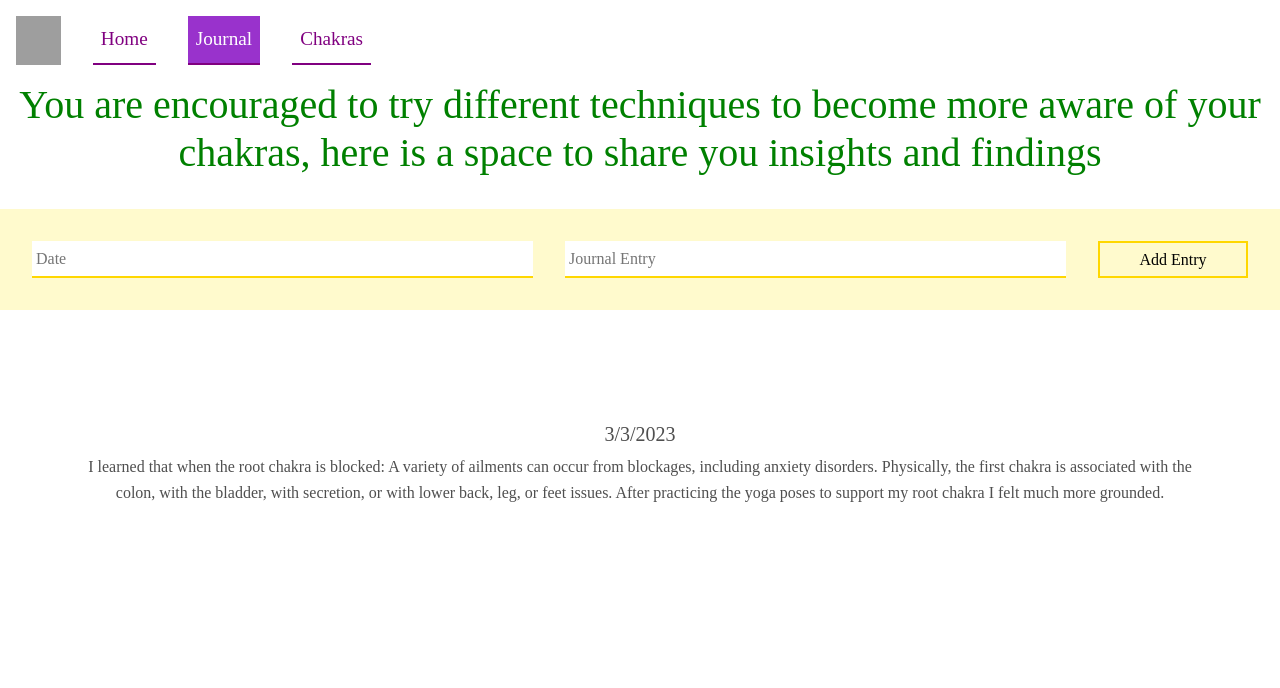
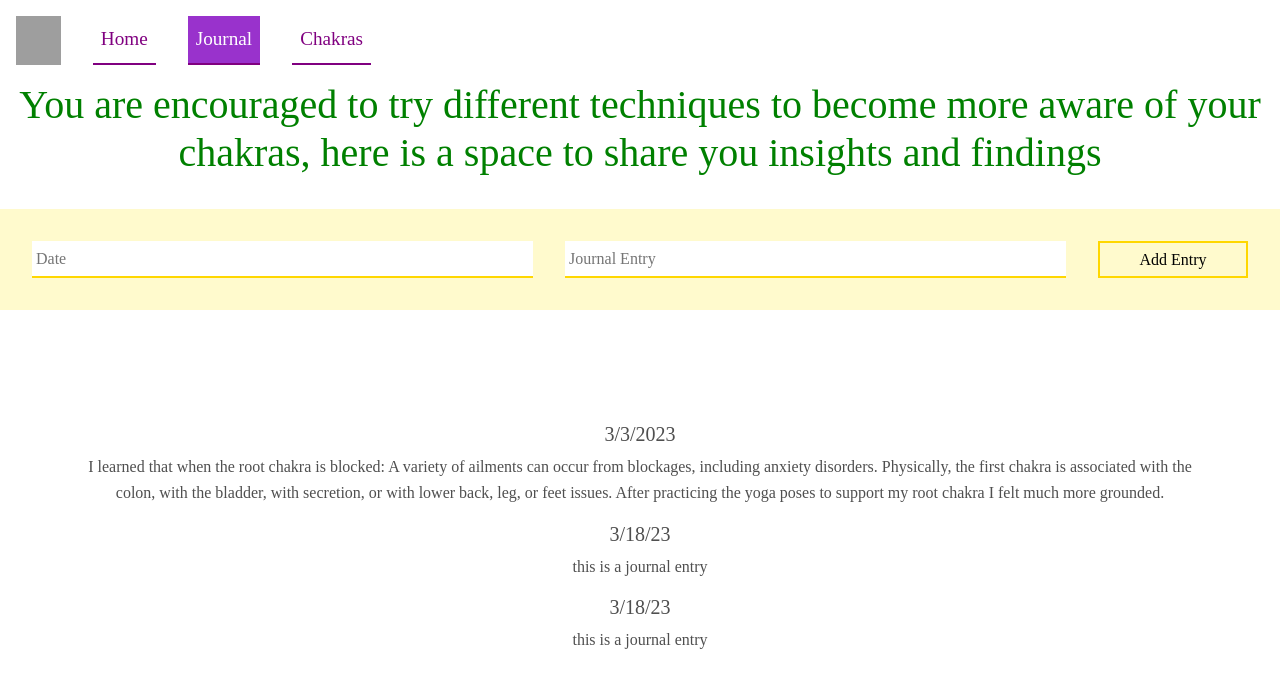
Before and after one commit to avikdal/chakras-app, a React (Create React App) app: page /journal in a window 1280 px wide. Shown: the top 688 px of the page. Built offline with nearby package versions, Linux system fonts and the light colour scheme; data requests are answered from the project's data file; grey boxes are pictures that could not be loaded.

Commit message:
css to journal entries

```diff
--- a/db.json
+++ b/db.json
@@ -83,6 +83,16 @@
       "id": 1,
       "date": "3/3/2023",
       "entry": " I learned that when the root chakra is blocked: A variety of ailments can occur from blockages, including anxiety disorders. Physically, the first chakra is associated with the colon, with the bladder, with secretion, or with lower back, leg, or feet issues. After practicing the yoga poses to support my root chakra I felt much more grounded."
+    },
+    {
+      "date": "3/18/23",
+      "entry": "this is a journal entry",
+      "id": 2
+    },
+    {
+      "date": "3/18/23",
+      "entry": "this is a journal entry",
+      "id": 3
     }
   ]
 }
--- a/src/index.css
+++ b/src/index.css
@@ -135,4 +135,5 @@ input {
   padding: 5rem;
   display: flex;
   justify-content: center;
+  flex-direction: column;
 }
```
